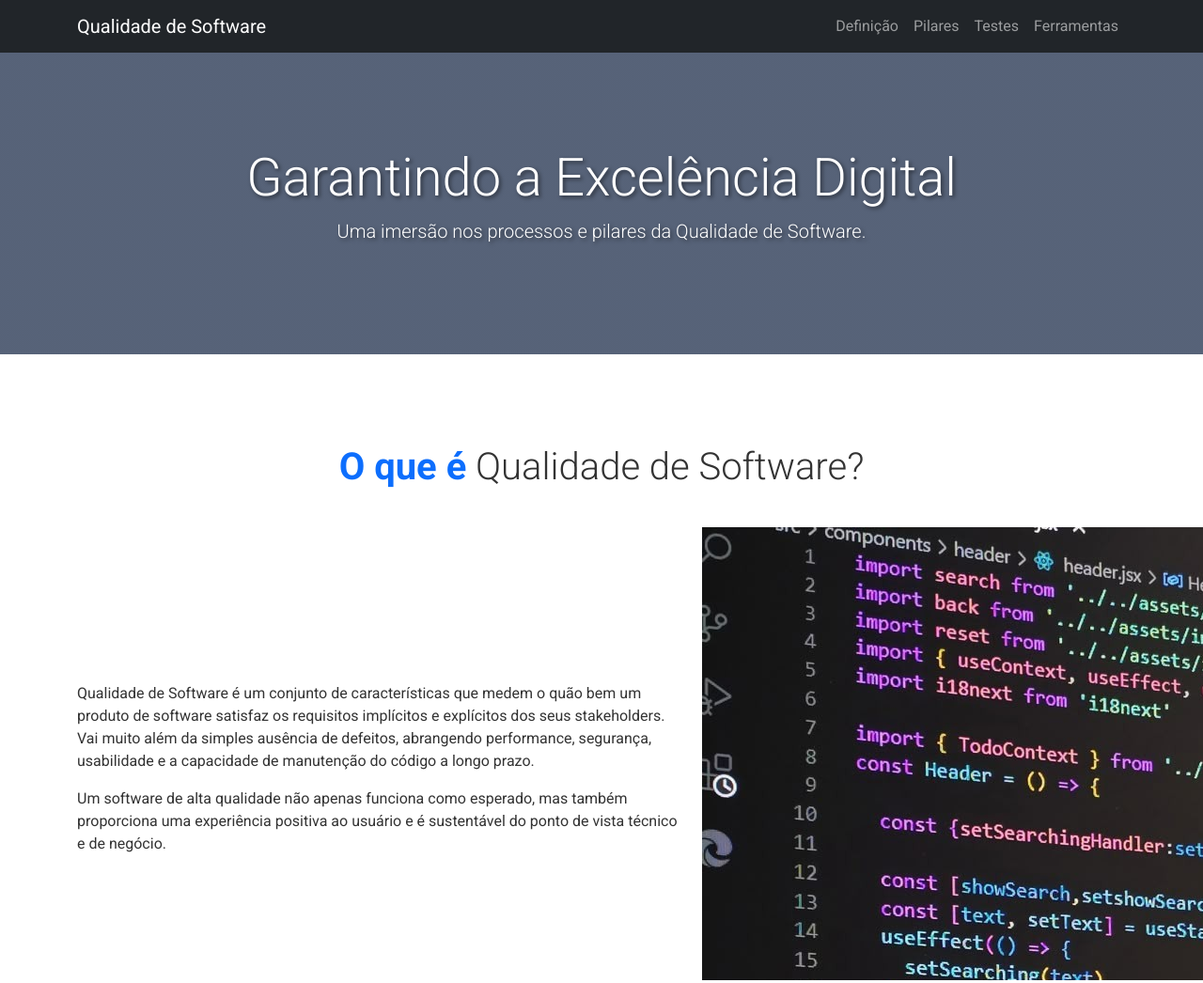
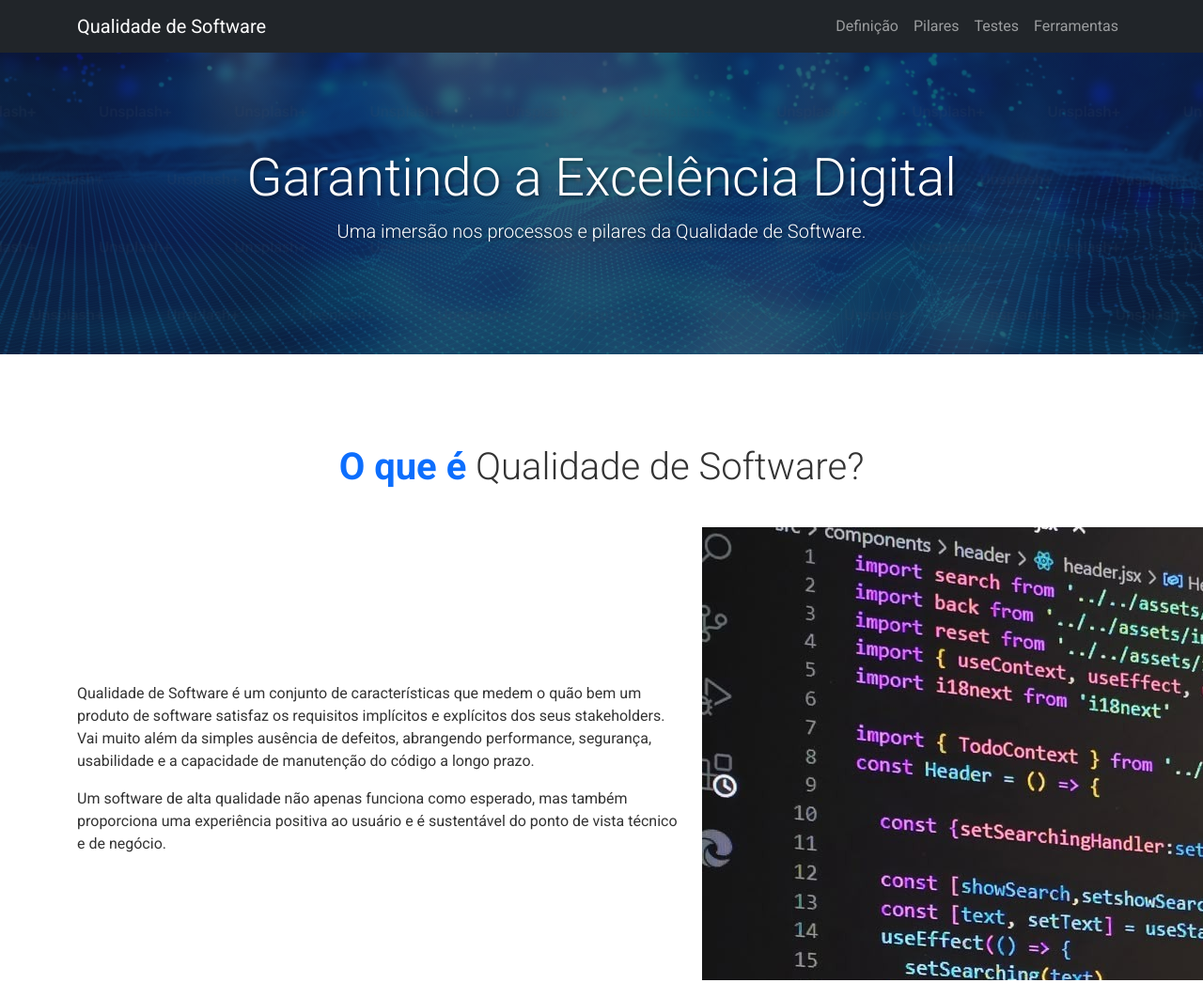
Before and after one commit to ferraztatiane99-tech/trabalho-qualidade-software, a plain HTML site: page index.html in a window 1280 px wide. Shown: the top 1046 px of the page at 94% size. Drawn offline with nearby package versions, Linux system fonts and the light colour scheme.

Commit message:
Update design.css

```diff
--- a/design.css
+++ b/design.css
@@ -17,7 +17,7 @@ body {
 /* --- Cabeçalho --- */
 .page-header {
     /* Linha 19 - CORRETA */
-    background-image: linear-gradient(rgba(15, 32, 63, 0.7), rgba(15, 32, 63, 0.7)), url('img/header-background.jpg');
+    background-image: linear-gradient(rgba(15, 32, 63, 0.7), rgba(15, 32, 63, 0.7)), url('header-background.jpg');
     background-size: cover;
     background-position: center;
     padding: 100px 0;
@@ -66,4 +66,5 @@ footer {
 footer p {
     margin: 5px 0;
     font-size: 0.9rem;
+
 }
```
